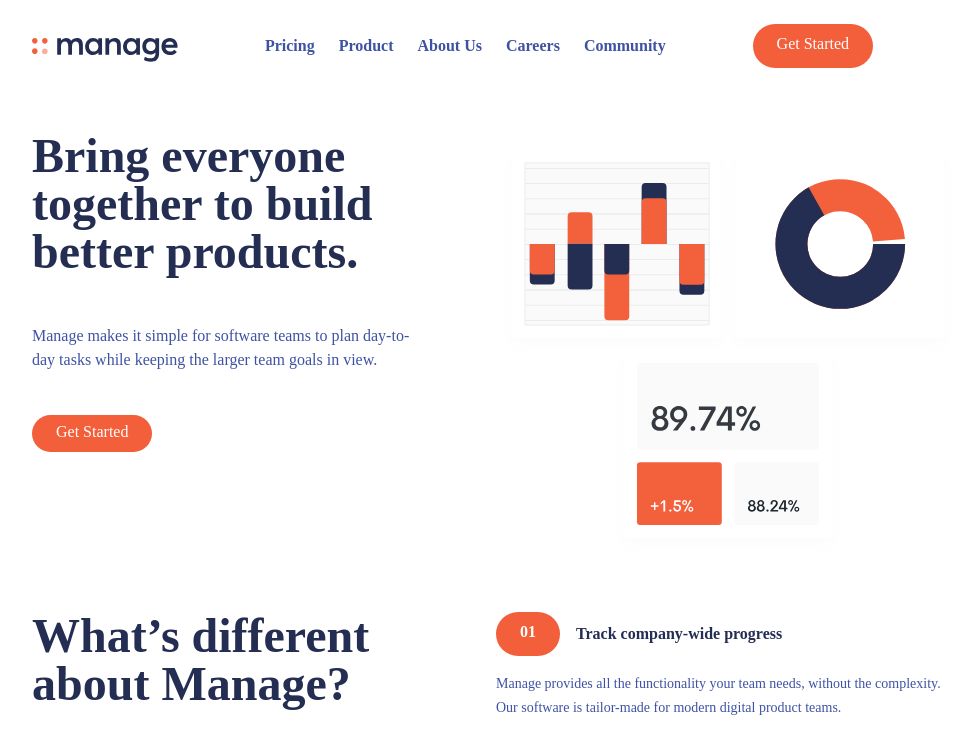
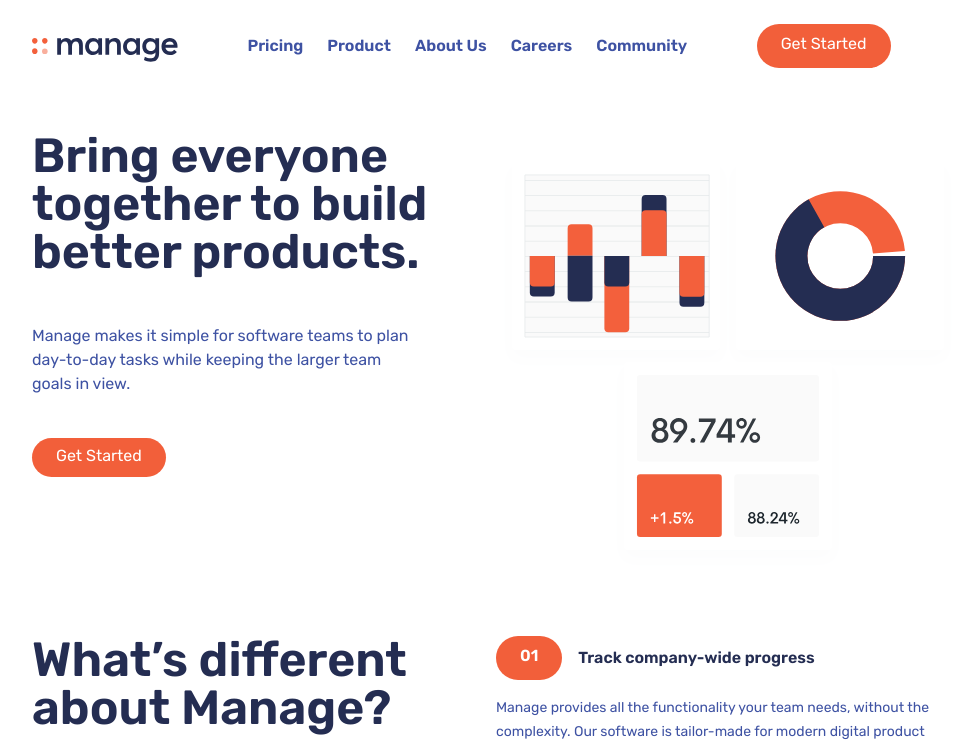
Before and after one commit to milanochi/Manage-landing-page, a React (Create React App) app: page / in a window 1280 px wide. Shown: the top 748 px of the page, without its empty margins (144-1115 px from the left). Built offline with nearby package versions, Linux system fonts and the light colour scheme.

Commit message:
second commmit

```diff
--- a/src/App.css
+++ b/src/App.css
@@ -12,7 +12,7 @@
     animation: App-logo-spin infinite 20s linear;
   }
 } */
-
+@import url('https://fonts.googleapis.com/css2?family=Be+Vietnam+Pro:wght@300;400;500;700;800;900&family=Montserrat:wght@300;500;700;800&family=Nunito:ital,wght@0,400;0,500;0,600;0,700;1,400&family=Roboto:wght@500&family=Rubik:wght@300;400;500;600&family=Space+Grotesk:wght@300;400;500;600;700&display=swap');
 body{
     font-family: Rubik;
 
```
